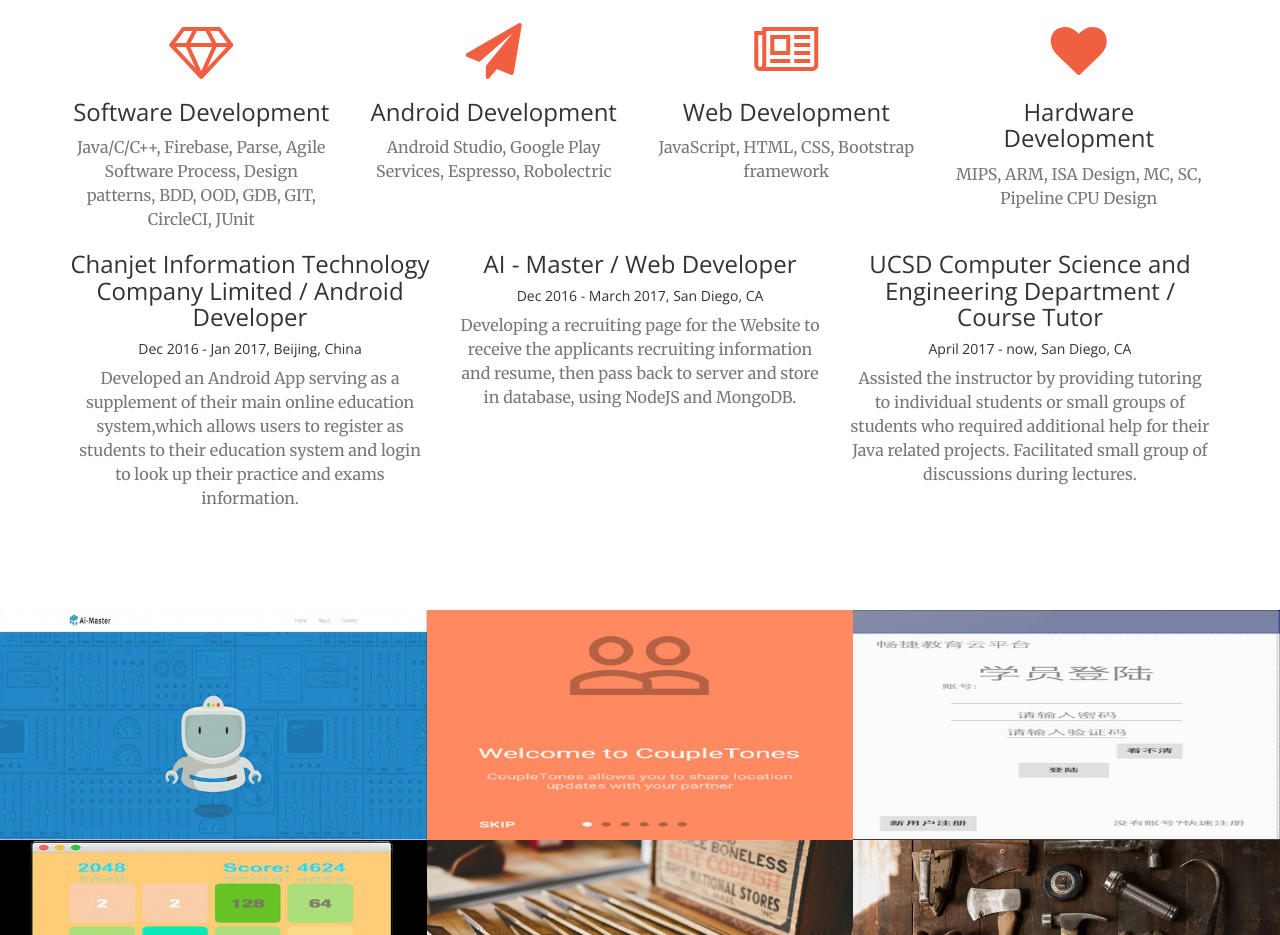
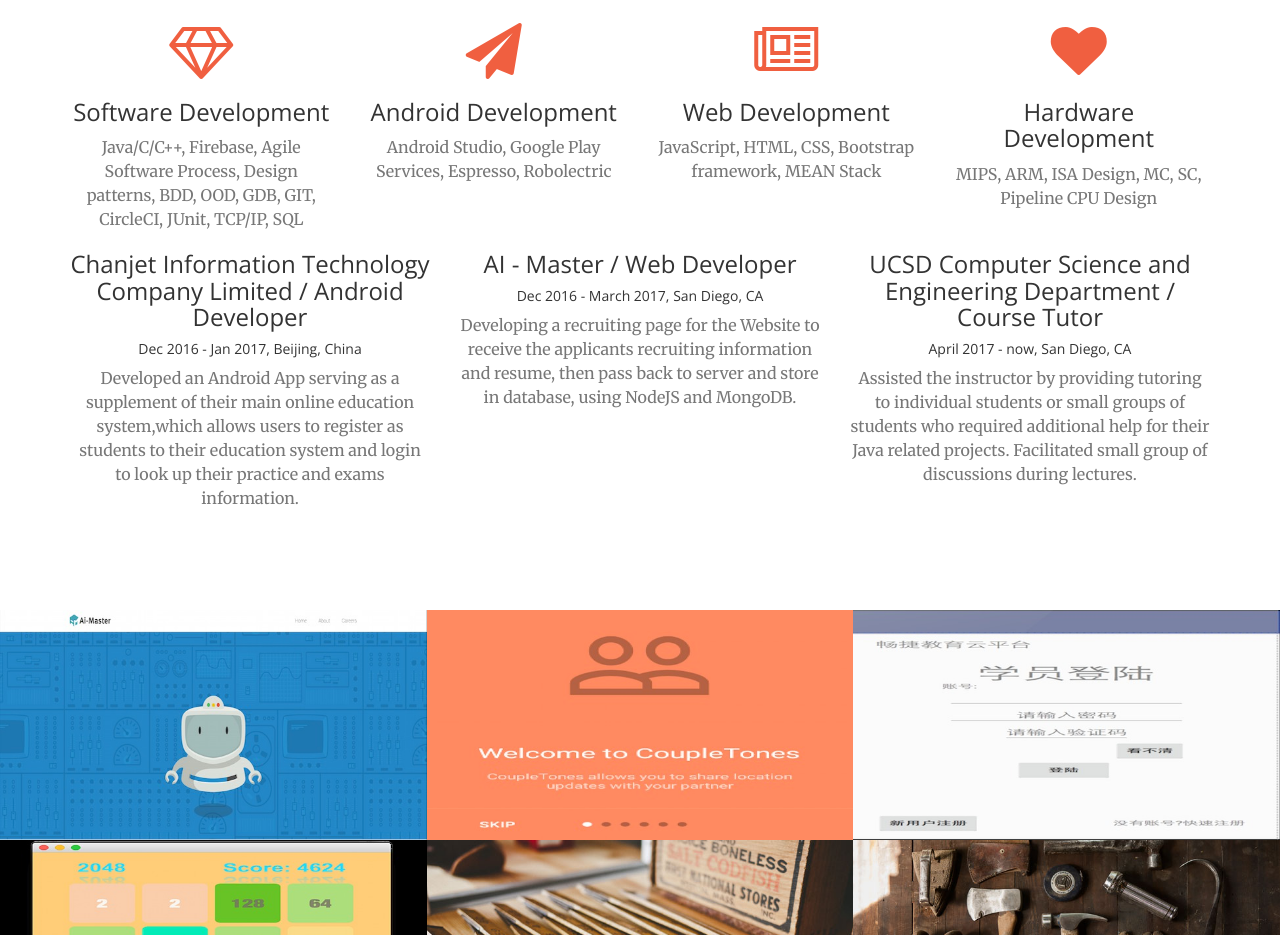
Before and after one commit to ZiqingGuo/ZiqingGuo.github.io, a website: page index.html in a window 1280 px wide. Shown: the part 1411-2346 px from the top of the page. Drawn offline with nearby package versions, Linux system fonts and the light colour scheme.

Commit message:
Update index.html

```diff
--- a/index.html
+++ b/index.html
@@ -111,8 +111,8 @@
                     <div class="service-box">
                         <i class="fa fa-4x fa-diamond text-primary sr-icons"></i>
                         <h3>Software Development</h3>
-                        <p class="text-muted">Java/C/C++, Firebase, Parse, Agile Software Process, Design patterns, BDD, OOD,
-                        GDB, GIT, CircleCI, JUnit</p>
+                        <p class="text-muted">Java/C/C++, Firebase, Agile Software Process, Design patterns, BDD, OOD,
+                        GDB, GIT, CircleCI, JUnit, TCP/IP, SQL</p>
                     </div>
                 </div>
                 <div class="col-lg-3 col-md-6 text-center">
@@ -126,7 +126,7 @@
                     <div class="service-box">
                         <i class="fa fa-4x fa-newspaper-o text-primary sr-icons"></i>
                         <h3>Web Development</h3>
-                        <p class="text-muted">JavaScript, HTML, CSS, Bootstrap framework</p>
+                        <p class="text-muted">JavaScript, HTML, CSS, Bootstrap framework, MEAN Stack</p>
                     </div>
                 </div>
                 <div class="col-lg-3 col-md-6 text-center">
```
